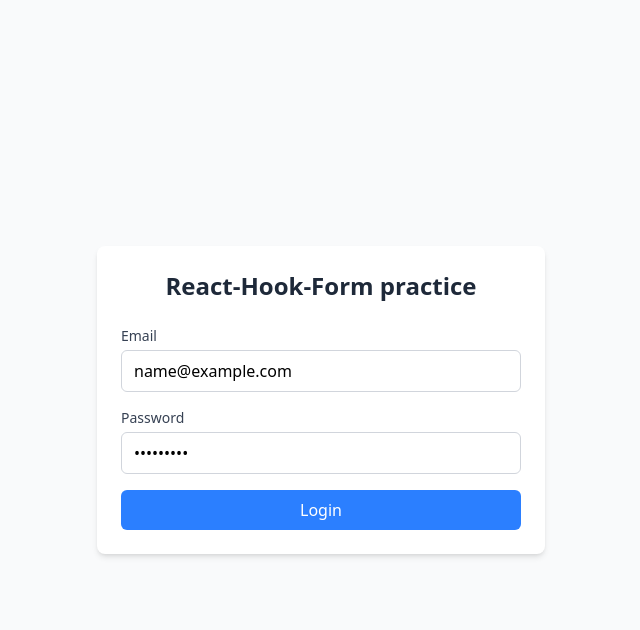
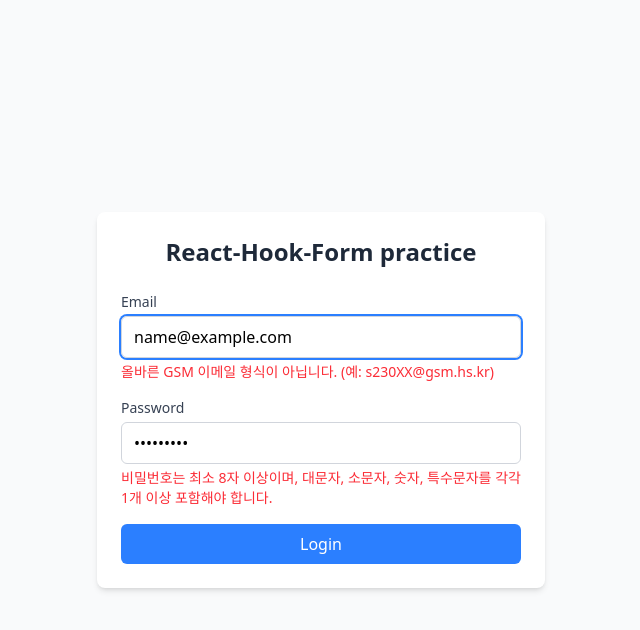
Before and after one commit to junjuny0227/react-hook-form-practice, a Next.js app: page / in a window 1280 px wide. Both pictures are taken after typing "name@example.com", "Sample123" into the empty fields and a click on the button "Login". Shown: the top 630 px of the page, without its empty margins (319-959 px from the left). Built offline with nearby package versions, Linux system fonts and the light colour scheme.

Commit message:
스키마 사용

```diff
--- a/src/app/page.tsx
+++ b/src/app/page.tsx
@@ -1,6 +1,8 @@
 "use client";
 
+import { loginSchema } from "@/schemas";
 import { LoginFormType } from "@/types";
+import { zodResolver } from "@hookform/resolvers/zod";
 import { SubmitHandler, useForm } from "react-hook-form";
 
 const Main = () => {
@@ -8,7 +10,9 @@ const Main = () => {
     register,
     handleSubmit,
     formState: { errors },
-  } = useForm<LoginFormType>();
+  } = useForm<LoginFormType>({
+    resolver: zodResolver(loginSchema),
+  });
 
   const onSubmit: SubmitHandler<LoginFormType> = (data) => {
     console.log(data);
@@ -29,13 +33,13 @@ const Main = () => {
               Email
             </label>
             <input
-              {...register("email", { required: true })}
+              {...register("email")}
               id="email"
               className="w-full px-3 py-2 border border-gray-300 rounded-md focus:outline-none focus:ring-2 focus:ring-blue-500"
             />
             {errors.email && (
               <p className="text-red-500 text-sm mt-1">
-                Email은 필수 입력 항목입니다.
+                {errors.email.message}
               </p>
             )}
           </div>
@@ -47,14 +51,14 @@ const Main = () => {
               Password
             </label>
             <input
-              {...register("password", { required: true })}
+              {...register("password")}
               type="password"
               id="password"
               className="w-full px-3 py-2 border border-gray-300 rounded-md focus:outline-none focus:ring-2 focus:ring-blue-500"
             />
             {errors.password && (
               <p className="text-red-500 text-sm mt-1">
-                Password은 필수 입력 항목입니다.
+                {errors.password.message}
               </p>
             )}
           </div>
```
